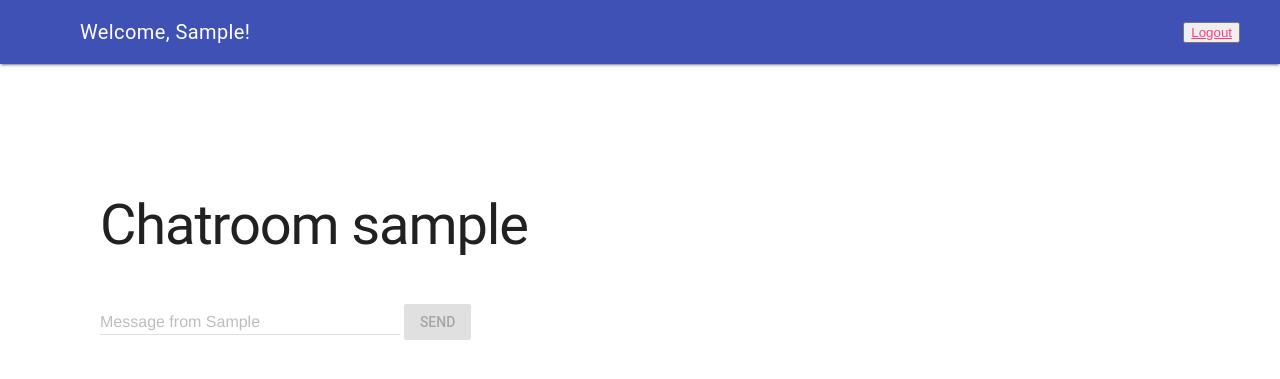
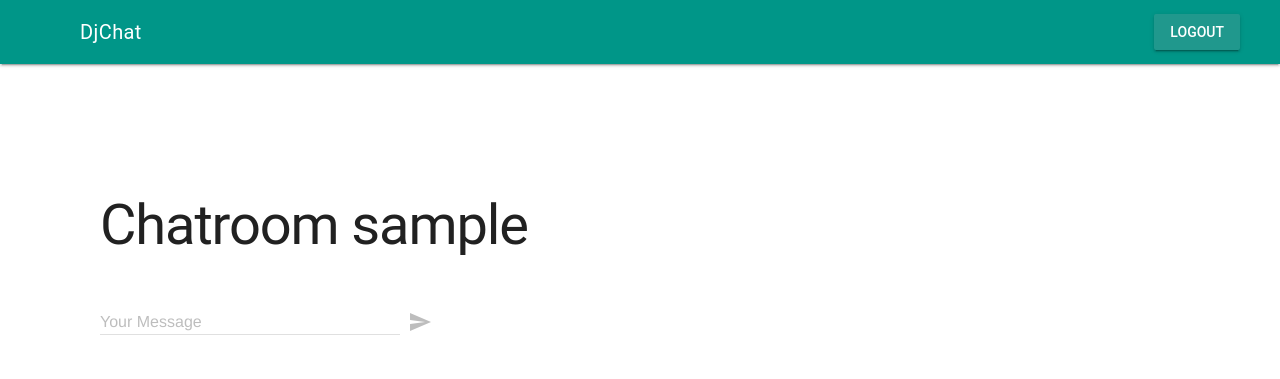
Before and after one commit to UenalAnastasiia/Django-Chat-App, a Django app: page /chat/ in a window 1280 px wide. Shown: the top 379 px of the page. Run offline with Django 5.2, Linux system fonts and the light colour scheme; the visitor is signed in with stand-in values (Sample User, id 1); data that the repository does not hold is empty.

Commit message:
change color theme

```diff
--- a/django_chat_app/chat/templates/chat/chatroom.html
+++ b/django_chat_app/chat/templates/chat/chatroom.html
@@ -1,22 +1,18 @@
 {% extends "base.html" %}
 {% block content %}
-
-<script>
-
-</script>
 
   {% if request.user.is_authenticated %}
   <h1>Chatroom {{ request.user }}</h1>
 
-  <div style="display: flex;  flex-direction: column" id="messageContainer">
+  <div id="messageContainer">
     {% for message in messages %}
-        <div>
+        <div style="position: relative;">
           <span class="grey-color">[{{ message.created_at }}]</span>
           {{ message.author.first_name }}: <i>{{ message.text }}</i>
-        </div>
-        <div>
-          <i class="material-icons">done</i>
-          <i class="material-icons">done</i>
+          <i class="material-icons"
+            style="color: green; font-size: 14px; margin-right: -13px; position: absolute; bottom: 0px;">done</i>
+          <i class="material-icons"
+            style="color: green; font-size: 14px; margin-left: 4px; position: absolute; bottom: 0px;">done</i>
         </div>
     {% endfor %}
   </div>
@@ -25,14 +21,13 @@
       {% csrf_token %}
       <input type="hidden" name="userName" value="{{ request.user.first_name }}">
       <div id="messageDiv" class="mdl-textfield mdl-js-textfield mdl-textfield--floating-label">
-        <label class="mdl-textfield__label" for="messageField">Message from {{ request.user.first_name }}</label>
+        <label class="mdl-textfield__label" for="messageField">Your Message</label>
         <input class="mdl-textfield__input" type="text" id="messageField" name="textmessage" onkeyup="enableSendBtn()" maxlength="500">
       </div>
-      <button id='sendBtn' disabled class="mdl-button mdl-js-button mdl-button--raised mdl-js-ripple-effect mdl-button--accent">
-        Send
+      <button id='sendBtn' disabled class="mdl-button mdl-js-button mdl-button--icon mdl-button--colored">
+        <i class="material-icons">send</i>
       </button>
   </form>
-
 
 
   {% else %}
--- a/django_chat_app/static/js/script.js
+++ b/django_chat_app/static/js/script.js
@@ -48,14 +48,11 @@ tryFetchData = async (fd, userName, currdateFormat) => {
 
 displayMessageByLoadingToDB = (userName, currdateFormat) => {
   return messageContainer.innerHTML += `
-      <div style="display: flex;  flex-direction: column" id="deleteMessageContainer" class="grey-color">
-        <div>
+      <div id="deleteMessageContainer" class="grey-color" style="position: relative;">
           <span class="grey-color">[${currdateFormat}]</span>
           ${userName}: <i>${messageField.value}</i>
-        </div>
-        <div>
-          <i class="material-icons">done</i>
-        </div>
+          <i class="material-icons"
+            style="color: green; font-size: 14px; margin-right: -13px; position: absolute; bottom: 0px;">done</i>
       </div>
     `;
 }
@@ -63,15 +60,13 @@ displayMessageByLoadingToDB = (userName, currdateFormat) => {
 
 displayMessageFromDB = (userName, currdateFormat, newMessageData) => {
   return messageContainer.innerHTML += `
-  <div style="display: flex; flex-direction: column">
-    <div>
+  <div style="position: relative;">
       <span class="grey-color">[${currdateFormat}]</span>
       ${userName}: <i>${newMessageData.fields.text}</i>
-    </div>
-    <div>
-      <i class="material-icons">done</i>
-      <i class="material-icons">done</i>
-    </div>
+      <i class="material-icons"
+        style="color: green; font-size: 14px; margin-right: -13px; position: absolute; bottom: 0px;">done</i>
+      <i class="material-icons"
+        style="color: green; font-size: 14px; margin-left: 4px; position: absolute; bottom: 0px;">done</i>
   </div>`;
 }
 
--- a/django_chat_app/templates/base.html
+++ b/django_chat_app/templates/base.html
@@ -5,7 +5,7 @@
     <meta name="viewport" content="width=device-width, initial-scale=1.0" />
     <title>Chatroom</title>
     <link rel="stylesheet" href="https://fonts.googleapis.com/icon?family=Material+Icons"/>
-    <link rel="stylesheet" href="https://code.getmdl.io/1.3.0/material.indigo-pink.min.css"/>
+    <link rel="stylesheet" href="https://code.getmdl.io/1.3.0/material.teal-green.min.css" />
     {% load static %}
     <link rel="stylesheet" href="{% static 'css/style.css' %}">
     <script defer src="{% static 'js/script.js' %}"></script>
@@ -16,14 +16,17 @@
     <div class="mdl-layout mdl-js-layout mdl-layout--fixed-header">
           <header class="mdl-layout__header">
             <div class="mdl-layout__header-row">
-              <!-- Title -->
                 {% if request.user.is_authenticated %}
                     <span class="mdl-layout-title">
-                        Welcome, {{ request.user.first_name }}!
+                        DjChat
                     </span>
 
                     <div class="mdl-layout-spacer">
-                        <button><a href="/logout/">Logout</a></button>
+                      <a href="/logout/">
+                        <button class="mdl-button mdl-js-button mdl-button--raised" style="color: white;">
+                          Logout
+                        </button>
+                      </a>
                     </div>
                 {% else %}
                     <span class="mdl-layout-title">
@@ -31,17 +34,13 @@
                     </span>
 
                     <div class="mdl-layout-spacer">
-                        <button><a href="/login/">Login</a></button>
+                      <a href="/login/">
+                        <button class="mdl-button mdl-js-button mdl-button--raised" style="color: white;">
+                          Login
+                        </button>
+                      </a>
                     </div>
                 {% endif %}
-
-                <!-- Navigation. We hide it in small screens. -->
-                <!-- <nav class="mdl-navigation mdl-layout--large-screen-only">
-                  <a class="mdl-navigation__link" href="">Link</a>
-                  <a class="mdl-navigation__link" href="">Link</a>
-                  <a class="mdl-navigation__link" href="">Link</a>
-                  <a class="mdl-navigation__link" href="">Link</a>
-                </nav> -->
             </div>
           </header>
 
```
Also changed, not shown: django_chat_app/static/css/style.css (indentation only).
